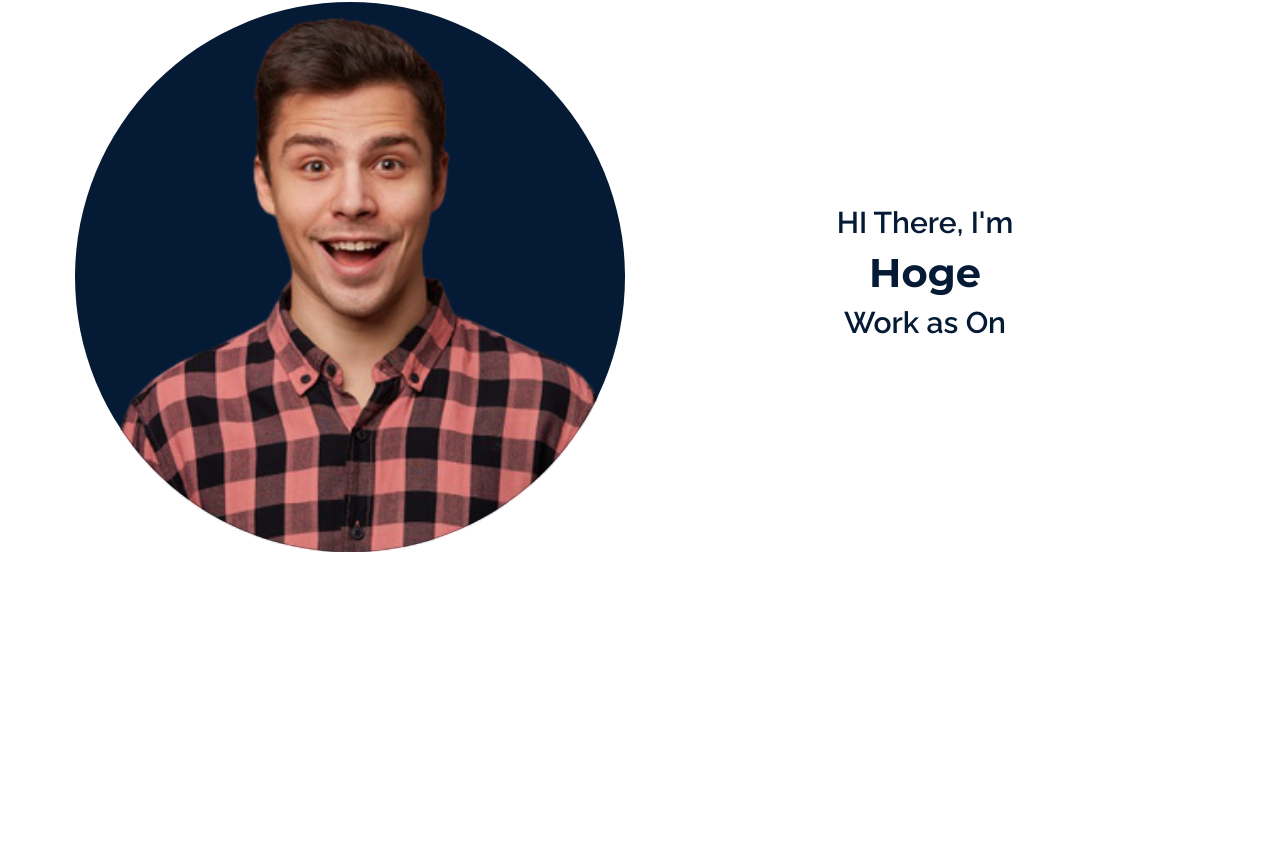
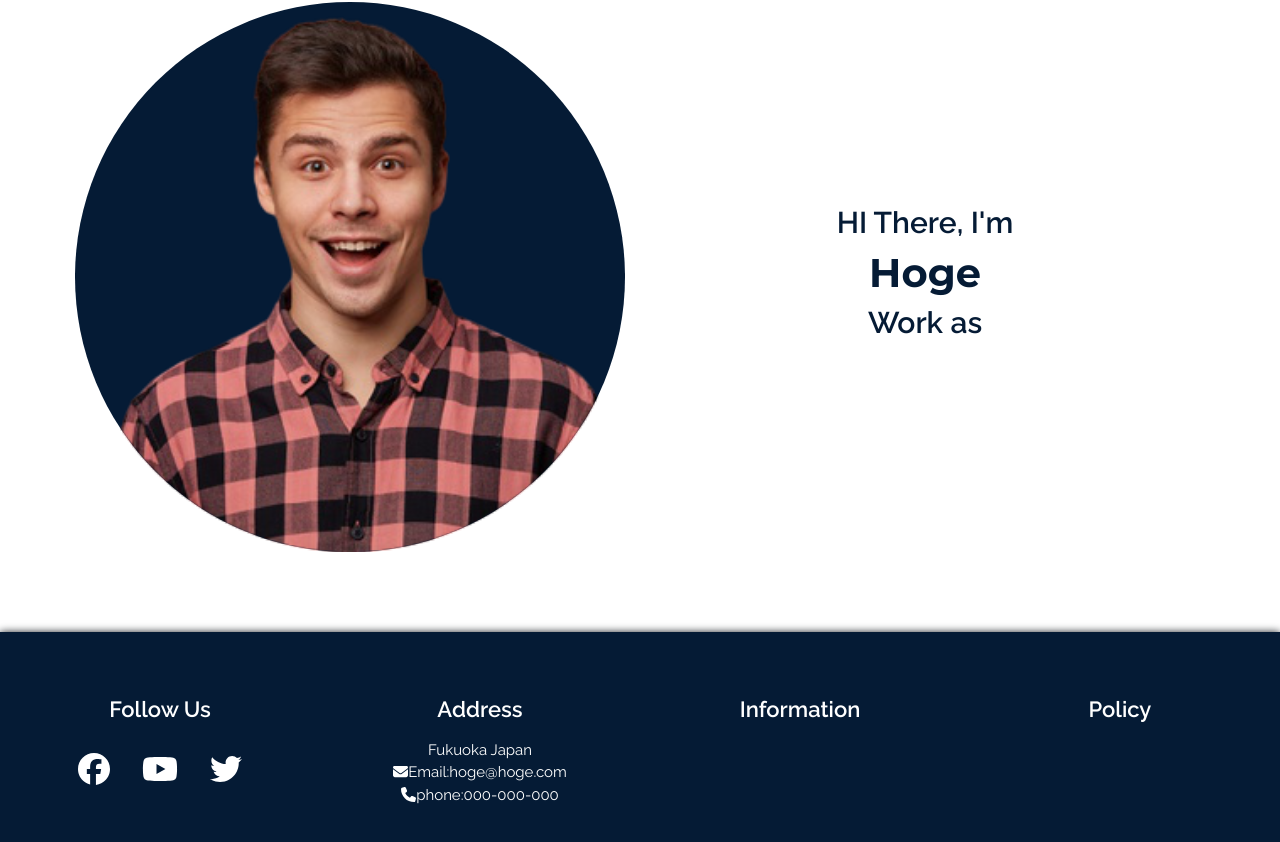
Before and after one commit to kodaishiotsuki/EasyLeaning_frontend, a React (Create React App) app: page / in a window 1280 px wide. Shown: the part 4554-5396 px from the top of the page. Before the commit the page ends 5106 px from the top, so only its background shows below. Built offline with nearby package versions, Linux system fonts and the light colour scheme; grey boxes are pictures that could not be loaded; a web font is replaced by a local one.

Commit message:
Footer Component Setup

```diff
--- a/package.json
+++ b/package.json
@@ -4,6 +4,7 @@
   "private": true,
   "dependencies": {
     "@fortawesome/fontawesome-svg-core": "^6.1.1",
+    "@fortawesome/free-brands-svg-icons": "^6.1.1",
     "@fortawesome/free-solid-svg-icons": "^6.1.1",
     "@fortawesome/react-fontawesome": "^0.1.18",
     "@testing-library/jest-dom": "^5.16.4",
--- a/src/App.jsx
+++ b/src/App.jsx
@@ -3,6 +3,7 @@
 import Analysis from "./components/Analysis/Analysis";
 import ClientReview from "./components/ClientReview/ClientReview";
 import Courses from "./components/Courses/Courses";
+import Footer from "./components/Footer/Footer";
 import RecentProject from "./components/RecentProject/RecentProject";
 import Services from "./components/Services/Services";
 import Summary from "./components/Summary/Summary";
@@ -23,6 +24,7 @@
       <Video />
       <ClientReview />
       <AboutMe />
+      <Footer />
     </div>
   );
 }
--- a/src/assets/css/custom.css
+++ b/src/assets/css/custom.css
@@ -329,3 +329,51 @@
   font-weight: 600;
   font-size: 30px;
 }
+
+.footerSection{
+  margin-top: 5rem;
+  box-shadow: 0 0 8px 0;
+  background-color: #051b35;
+}
+
+.footerName{
+  color: #ffffff;
+  margin-top: 1rem;
+  font-family: 'Raleway', sans-serif;
+  font-weight: 600;
+  font-size: 22px;
+}
+
+.socialContainer{
+  margin-top: 30px;
+}
+
+a.social {
+  margin: 0 1rem;
+  transition: transform 250ms;
+  display: inline-block;
+}
+
+a.social:hover {
+  transform: translate(-2px);
+}
+
+a.facebook {
+  color: #ffffff;
+}
+
+a.youtube {
+  color: #ffffff;
+}
+
+a.twitter {
+  color: #ffffff;
+}
+
+.footerDescription{
+  color: #ffffff;
+  margin-top: 1rem;
+  font-family: 'Raleway', sans-serif;
+    font-weight: 400;
+    font-size: 15px;
+}
--- /dev/null
+++ b/src/components/Footer/Footer.jsx
@@ -0,0 +1,53 @@
+import { FontAwesomeIcon } from "@fortawesome/react-fontawesome";
+import React from "react";
+import { Col, Container, Row } from "react-bootstrap";
+import { faFacebook } from "@fortawesome/free-brands-svg-icons";
+import { faYoutube } from "@fortawesome/free-brands-svg-icons";
+import { faTwitter } from "@fortawesome/free-brands-svg-icons";
+import { faEnvelope } from "@fortawesome/free-solid-svg-icons";
+import { faPhone } from "@fortawesome/free-solid-svg-icons";
+
+
+const Footer = () => {
+  return (
+    <>
+      <Container fluid={true} className='footerSection'>
+        <Row>
+          <Col lg={3} md={6} sm={12} className='p-5 text-center'>
+            <h2 className='footerName text-center'>Follow Us</h2>
+
+            <div className='socialContainer'>
+              <a href='#' className='facebook social'>
+                <FontAwesomeIcon icon={faFacebook} size='2x' />
+              </a>
+              <a href='#' className='youtube social'>
+                <FontAwesomeIcon icon={faYoutube} size='2x' />
+              </a>
+              <a href='#' className='twitter social'>
+                <FontAwesomeIcon icon={faTwitter} size='2x' />
+              </a>
+            </div>
+          </Col>
+          <Col lg={3} md={6} sm={12} className='p-5 text-justify'>
+            <h2 className='footerName text-center'>Address</h2>
+            <p className='footerDescription text-center'>
+              Fukuoka Japan <br />
+              <FontAwesomeIcon icon={faEnvelope} />
+              Email:hoge@hoge.com <br />
+              <FontAwesomeIcon icon={faPhone} />
+              phone:000-000-000 <br />
+            </p>
+          </Col>
+          <Col lg={3} md={6} sm={12} className='p-5 text-justify'>
+            <h2 className='footerName text-center'>Information</h2>
+          </Col>
+          <Col lg={3} md={6} sm={12} className='p-5 text-justify'>
+            <h2 className='footerName text-center'>Policy</h2>
+          </Col>
+        </Row>
+      </Container>
+    </>
+  );
+};
+
+export default Footer;
```
Also changed, not shown: 1 other file (tests, documents, lock files or other folders).
